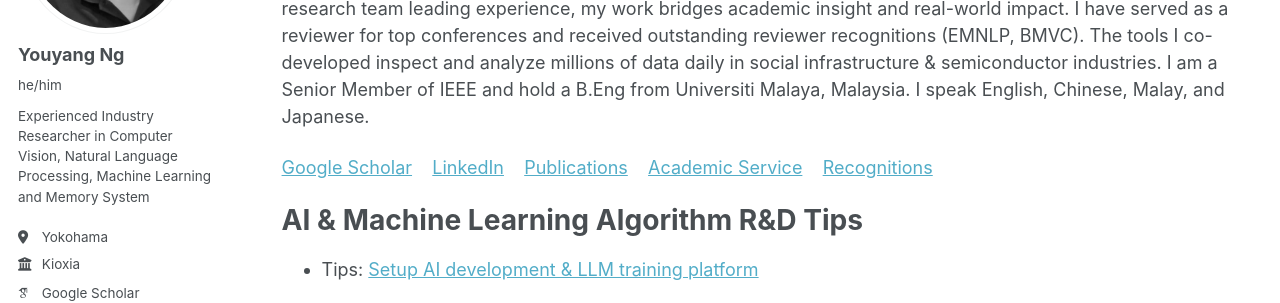
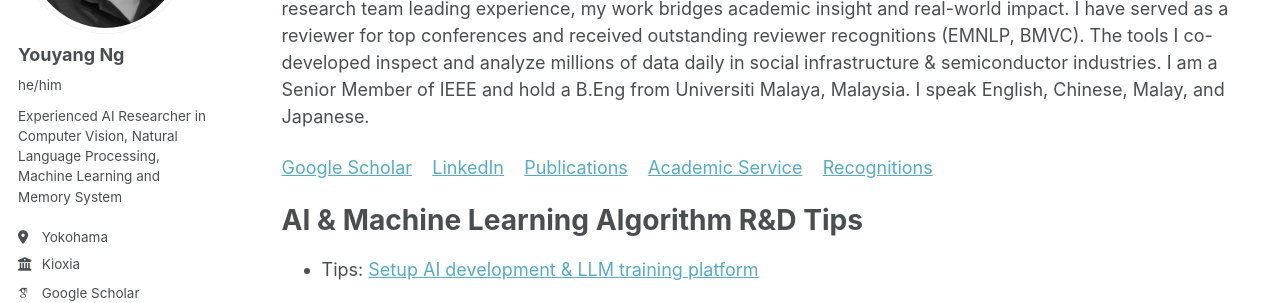
Before and after one commit to yy29/yy29.github.io, a Jekyll site: the page built from _pages/about.md, in a window 1280 px wide. Shown: the part 265-568 px from the top of the page. Built offline with Jekyll 4.4.1, drawn with Linux system fonts in a browser that asks for light colours; some web fonts are replaced.

Commit message:
Update _config.yml

```diff
--- a/_config.yml
+++ b/_config.yml
@@ -24,7 +24,7 @@ author:
   avatar           : "yy_profile.png"
   name             : "Youyang Ng"
   pronouns         : "he/him"
-  bio              : "Experienced Industry Researcher in Computer Vision, Natural Language Processing, Machine Learning and Memory System"
+  bio              : "Experienced AI Researcher in Computer Vision, Natural Language Processing, Machine Learning and Memory System"
   location         : "Yokohama"
   employer         : Kioxia
   uri              : # URL
```
